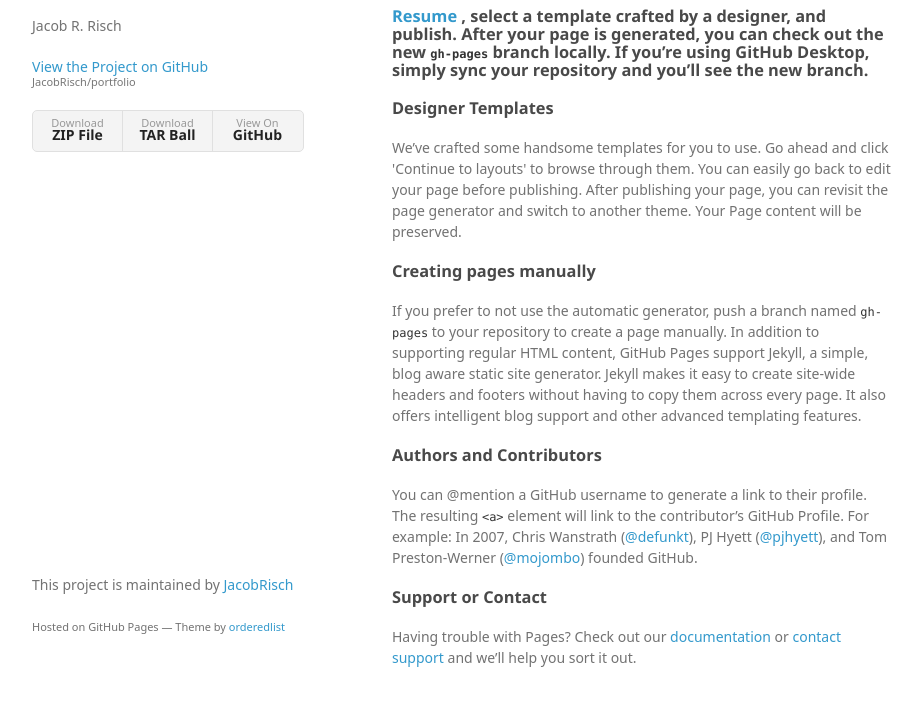
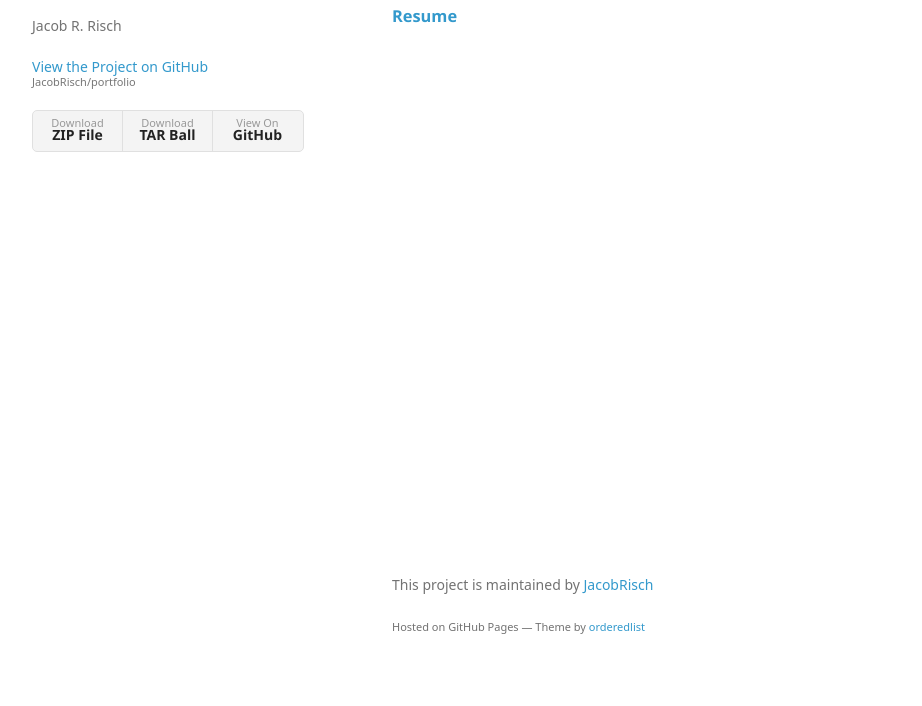
Before and after one commit to JacobRisch/portfolio, a plain HTML site: page index.html in a window 1280 px wide. Shown: the part 94-800 px from the top of the page, without its empty margins (178-1100 px from the left). Drawn offline with Linux system fonts and the light colour scheme; a web font is replaced by a local one.

Commit message:
Update index.html

```diff
--- a/index.html
+++ b/index.html
@@ -32,34 +32,14 @@
 <a id="about-jacob" class="anchor" href="#about-jacob" aria-hidden="true"><span aria-hidden="true" class="octicon octicon-link"></span></a>About Jacob</h2>
 
 <h3>
-<a id="resume-httpsguidesgithubcomfeaturesmastering-markdown-select-a-template-crafted-by-a-designer-and-publish-after-your-page-is-generated-you-can-check-out-the-new-gh-pages-branch-locally-if-youre-using-github-desktop-simply-sync-your-repository-and-youll-see-the-new-branch" class="anchor" href="#resume-httpsguidesgithubcomfeaturesmastering-markdown-select-a-template-crafted-by-a-designer-and-publish-after-your-page-is-generated-you-can-check-out-the-new-gh-pages-branch-locally-if-youre-using-github-desktop-simply-sync-your-repository-and-youll-see-the-new-branch" aria-hidden="true"><span aria-hidden="true" class="octicon octicon-link"></span></a><a href="https://github.com/JacobRisch/portfolio/blob/gh-pages/Resume.pdf">Resume </a>, select a template crafted by a designer, and publish. After your page is generated, you can check out the new <code>gh-pages</code> branch locally. If you’re using GitHub Desktop, simply sync your repository and you’ll see the new branch.</h3>
-
-<h3>
-<a id="designer-templates" class="anchor" href="#designer-templates" aria-hidden="true"><span aria-hidden="true" class="octicon octicon-link"></span></a>Designer Templates</h3>
-
-<p>We’ve crafted some handsome templates for you to use. Go ahead and click 'Continue to layouts' to browse through them. You can easily go back to edit your page before publishing. After publishing your page, you can revisit the page generator and switch to another theme. Your Page content will be preserved.</p>
-
-<h3>
-<a id="creating-pages-manually" class="anchor" href="#creating-pages-manually" aria-hidden="true"><span aria-hidden="true" class="octicon octicon-link"></span></a>Creating pages manually</h3>
-
-<p>If you prefer to not use the automatic generator, push a branch named <code>gh-pages</code> to your repository to create a page manually. In addition to supporting regular HTML content, GitHub Pages support Jekyll, a simple, blog aware static site generator. Jekyll makes it easy to create site-wide headers and footers without having to copy them across every page. It also offers intelligent blog support and other advanced templating features.</p>
-
-<h3>
-<a id="authors-and-contributors" class="anchor" href="#authors-and-contributors" aria-hidden="true"><span aria-hidden="true" class="octicon octicon-link"></span></a>Authors and Contributors</h3>
-
-<p>You can @mention a GitHub username to generate a link to their profile. The resulting <code>&lt;a&gt;</code> element will link to the contributor’s GitHub Profile. For example: In 2007, Chris Wanstrath (<a href="https://github.com/defunkt" class="user-mention">@defunkt</a>), PJ Hyett (<a href="https://github.com/pjhyett" class="user-mention">@pjhyett</a>), and Tom Preston-Werner (<a href="https://github.com/mojombo" class="user-mention">@mojombo</a>) founded GitHub.</p>
-
-<h3>
-<a id="support-or-contact" class="anchor" href="#support-or-contact" aria-hidden="true"><span aria-hidden="true" class="octicon octicon-link"></span></a>Support or Contact</h3>
-
-<p>Having trouble with Pages? Check out our <a href="https://help.github.com/pages">documentation</a> or <a href="https://github.com/contact">contact support</a> and we’ll help you sort it out.</p>
-      </section>
+<a id="r" class="anchor" aria-hidden="true"><span aria-hidden="true" class="octicon octicon-link"></span></a><a href="https://github.com/JacobRisch/portfolio/blob/gh-pages/Resume.pdf">Resume </a></h3>
+      <body>
       <footer>
         <p>This project is maintained by <a href="https://github.com/JacobRisch">JacobRisch</a></p>
         <p><small>Hosted on GitHub Pages &mdash; Theme by <a href="https://github.com/orderedlist">orderedlist</a></small></p>
       </footer>
-    </div>
+
     <script src="javascripts/scale.fix.js"></script>
 
-  </body>
+        </body>
 </html>
```
